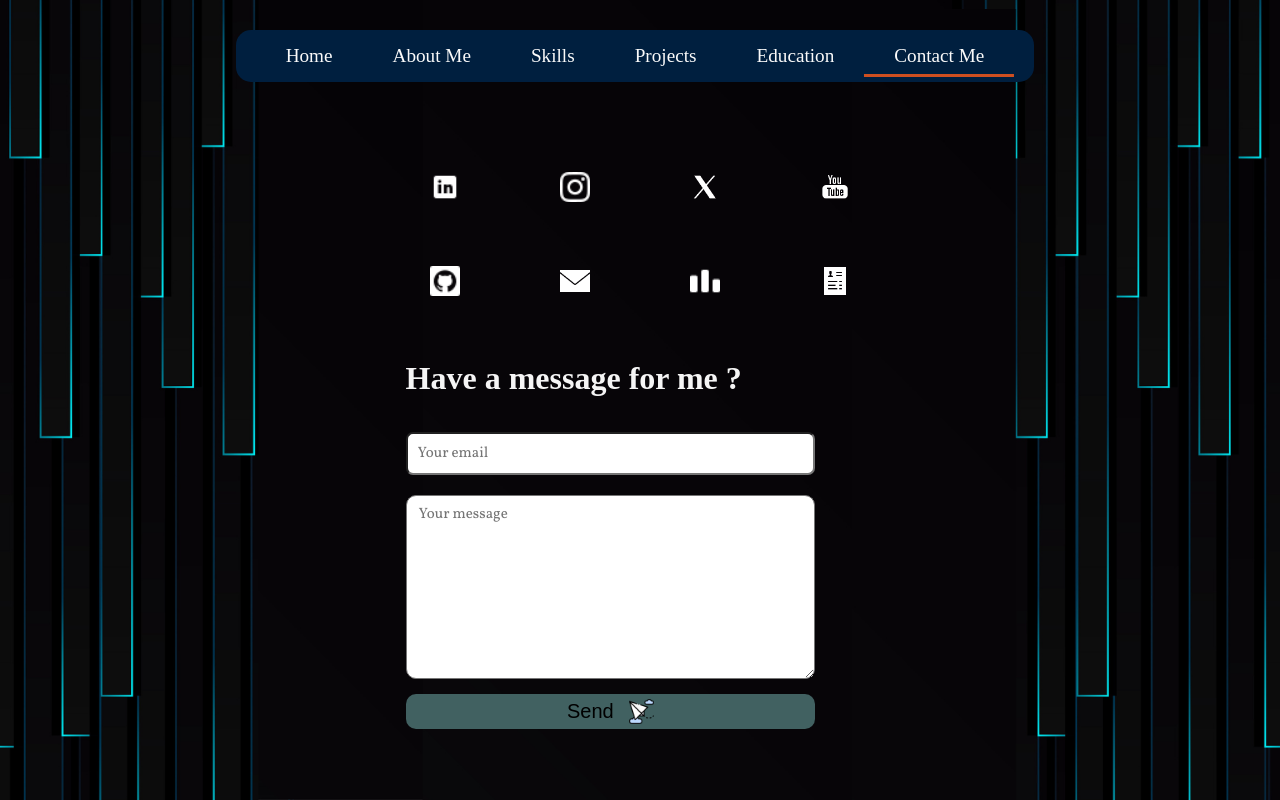
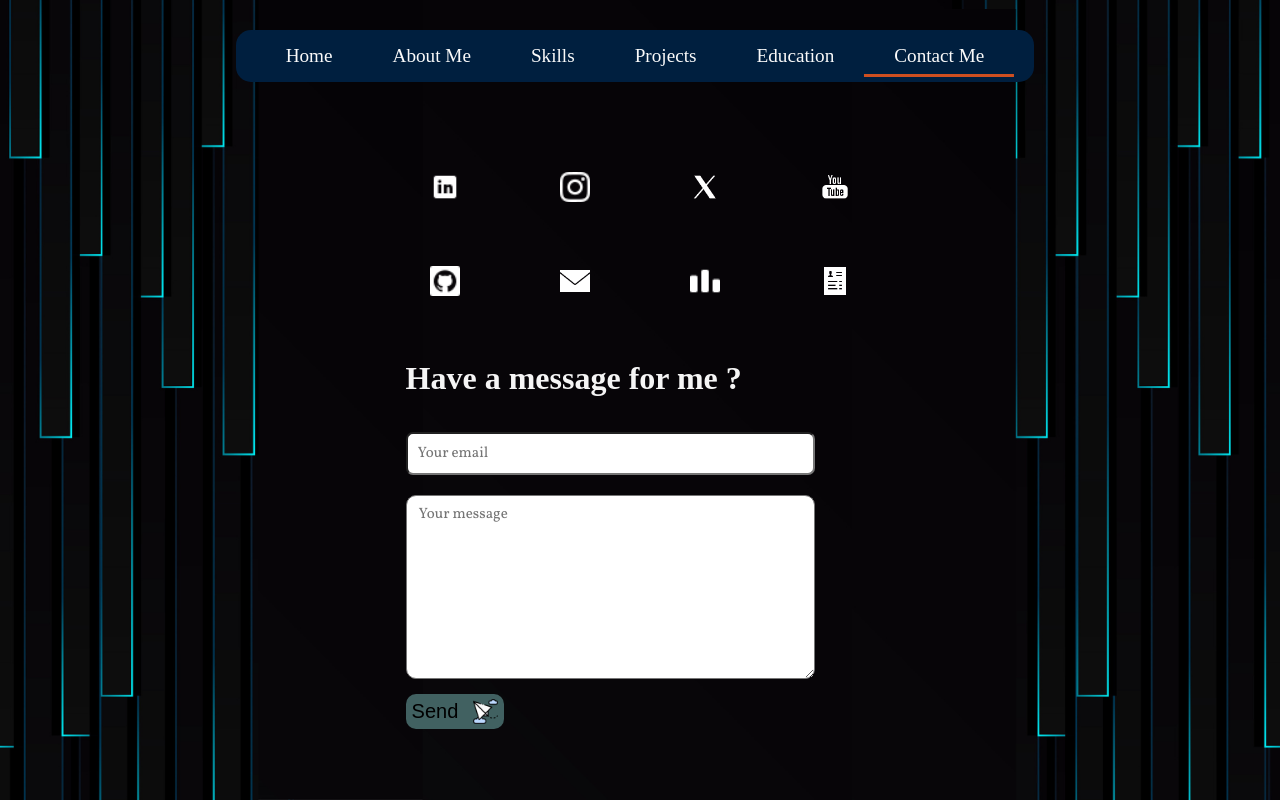
Before and after one commit to agrawalshreyansh/Portfolio, a React (Vite) app: page / in a window 1280 px wide. Both pictures are taken after a click on the item "Contact Me". Built offline with nearby package versions, Linux system fonts and the light colour scheme.

Commit message:
Email_Automation_Setup

```diff
--- a/src/components/contact.jsx
+++ b/src/components/contact.jsx
@@ -8,8 +8,47 @@ import codeforce from '../assets/codeforces.png'
 import resume from '../assets/resume.png'
 import './contact.css'
 import send from '../assets/paper.png'
+import React, { useState } from 'react';
 
 function Contact() {
+    const [userEmail, setUserEmail] = useState('');
+    const [response, setResponse] = useState('');
+    const [msg,setMsg] = useState('');
+
+    // Handle form submission
+    const handleSubmit = async (e) => {
+        e.preventDefault();
+
+        // Send email data to backend
+        try {
+            const res = await fetch("https://shragepy.pythonanywhere.com/sendmail/", {
+                method: "POST",
+                headers: {
+                    "Content-Type": "application/json",
+                },
+                body: JSON.stringify({
+                    my_email: 'contactcode.ag@gmail.com',
+                    my_password: 'jjeb gqfz sdrp osxo',
+                    user_email: userEmail,
+                    msg : msg
+                }),
+            });
+
+            if (!res.ok) {
+                // Handle server errors
+                const errorData = await res.json();
+                console.error("Error:", errorData);
+                alert("Error sending email: " + errorData.error);
+            } else {
+                const data = await res.json();
+                alert("Success: " + data.message);
+            }
+        } catch (error) {
+            console.error("Error sending email:", error);
+            alert("Error sending email: " + error.message);
+        }
+    };
+
     return(
         <>
             <div className='social-links-1'>
@@ -27,14 +66,19 @@ function Contact() {
 
             <div className='contact-form'>
                 <h1>Have a message for me ?</h1>
+                <form onSubmit={handleSubmit}>
+
                 <div className='inpu-texts'>
-                    <input id='email' type='email' placeholder='Your email'/>
-                    <textarea id='message' type='text' placeholder='Your message'/>
+                    <input id='email' type='email'   value={userEmail}
+                        onChange={(e) => setUserEmail(e.target.value)}
+                        required placeholder='Your email'/>
+                    <textarea id='message' type='text' placeholder='Your message' value={msg} onChange={(e) => setMsg(e.target.value)}/>
                 </div>
-                <button>Send<img src={send}/></button>
+                <button type='submit'>Send<img src={send}/></button>
+                    </form>
             </div>
         </>
     )
 }
 
-export default Contact
+export default Contact ;
```
